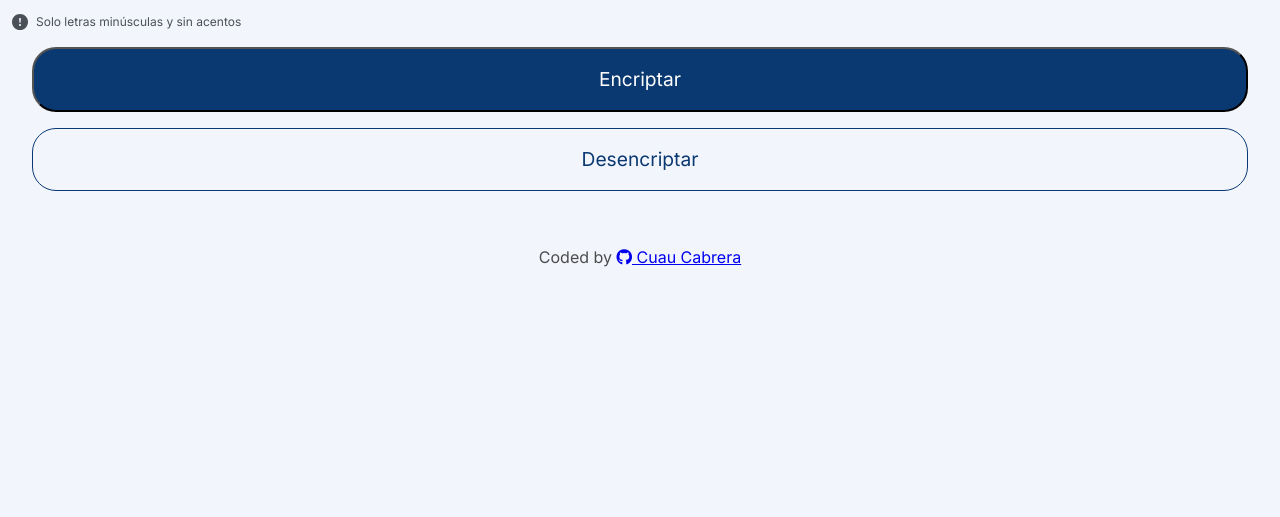
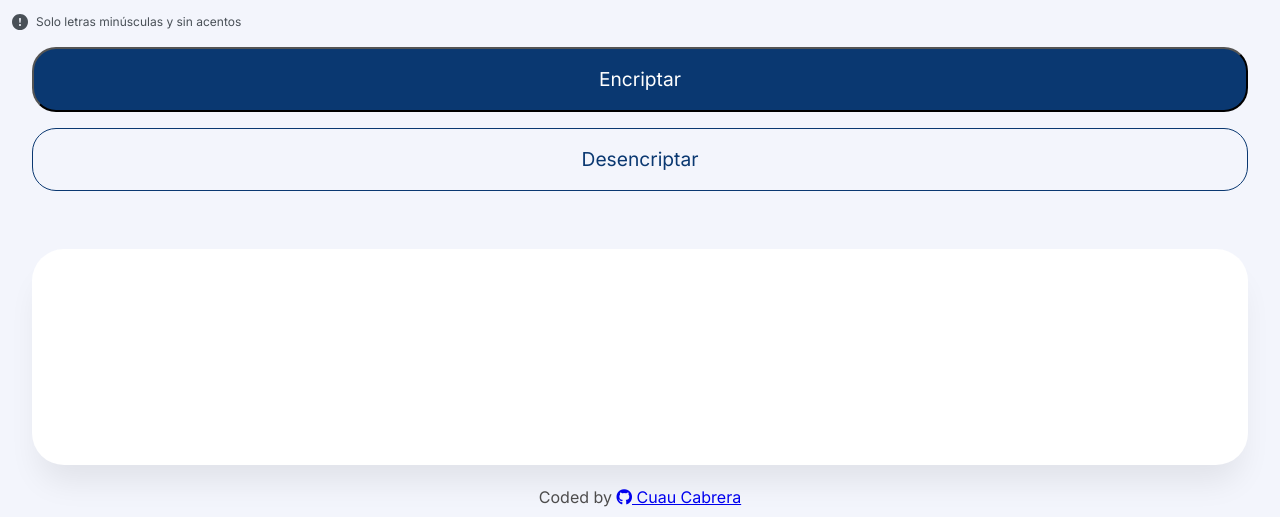
Before and after one commit to cuauh-cabrera/text-encryptor, a website: page index.html in a window 1280 px wide. Shown: the part 591-1108 px from the top of the page. Before the commit the page ends 868 px from the top, so only its background shows below. Drawn offline with Linux system fonts and the light colour scheme.

Commit message:
Add encrypted output container

```diff
--- a/styles.css
+++ b/styles.css
@@ -143,6 +143,24 @@ footer > p {
   background-color: #eff1fa;
 }
 
+/*Output*/
+.output {
+  width: 100%;
+  height: 30vh;
+  display: flex;
+  flex-direction: column;
+  justify-content: center;
+  align-items: center;
+}
+
+.output-container {
+  border-radius: 32px;
+  box-shadow: 0px 24px 32px -8px rgba(0, 0, 0, 0.08);
+  width: 95%;
+  height: 90%;
+  background-color: #FFFFFF;
+}
+
 
 /* FOOTER */
 footer {
```
